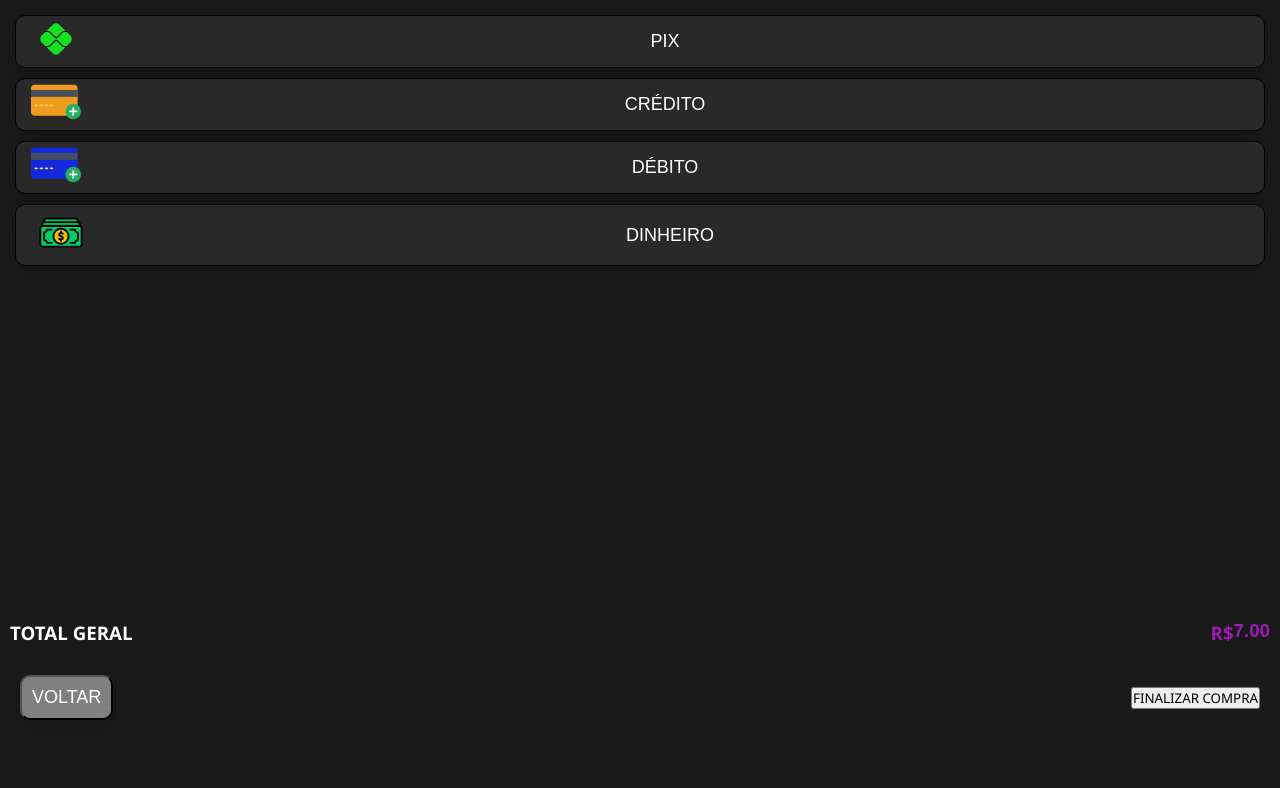
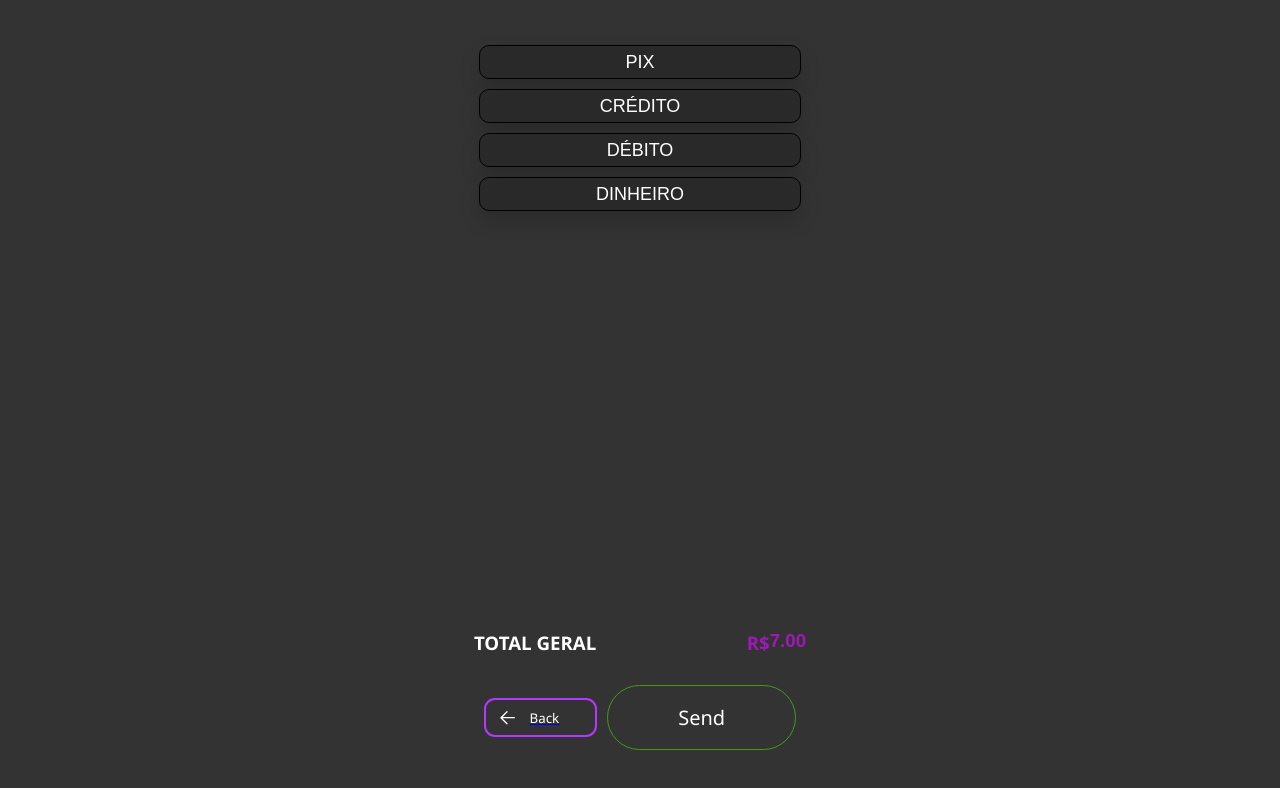
Before and after one commit to hnmcano/unique, a React (Vite) app in the folder frontend/: page /Checkout/Etapa4 in a window 1280 px wide. Shown: the top 788 px of the page. Built offline with nearby package versions, Linux system fonts and the light colour scheme; no server answers.

Commit message:
Atualizações checkout

```diff
--- a/frontend/src/components/Checkout/FormasPagPedido.jsx
+++ b/frontend/src/components/Checkout/FormasPagPedido.jsx
@@ -3,7 +3,7 @@ import { Link } from "react-router-dom";
 import api from "../../api/api";
 import { PagamentoCredito, PagamentoDebito, PagamentoDinheiro, PagamentoPix } from "./pagamentos/FormasDePagamentos";
 import { IconePix, IconeCredito, IconeDebito, IconeDinheiro } from "./pagamentos/iconesSvg";
-import { useState } from "react";
+import { ButtonBack, ButtonEnviar } from "./buttons/ButtonsCheckout";
 
 function FormasPagPedido() {
     const { data,
@@ -14,15 +14,34 @@ function FormasPagPedido() {
             formaPagamento,
             handleSelect
         } = useCheckout();
+    const btn = document.getElementById('send');
 
 
     const handledSubmit = async (event) => {
+        const [isLoading, setIsLoading] = useCheckout();
+        setIsLoading(true);
+
+        if (isLoading) {
+            btn.classList.add('is-loading');
+        }
 
         event.preventDefault();
 
-        const response = await api.post("/pedidos/react", data);
-        const pedido = response.data;
-        console.log(pedido);
+        try{
+            const response = await api.post("/pedidos/react", data);
+            const pedido = response.data;
+
+            console.log(response.data);
+            setIsLoading(false);
+            btn.classList.add('is-success');
+            btn.classList.remove('is-loading');
+            btn.removeEventListener('click', send);
+
+        }catch(error){
+            console.log(error);
+            setIsLoading(false);
+        }
+
     }
 
     return (
@@ -97,9 +116,9 @@ function FormasPagPedido() {
                 </div>
                 <div className="Botoes-Checkout">
                     <Link to="/Checkout/Etapa2">
-                        <button className="voltar" type="button">VOLTAR</button>
+                        <ButtonBack/>
                     </Link>
-                    <button onClick={handledSubmit} className="continuar-Checkout" type="submit">FINALIZAR COMPRA</button>
+                    <ButtonEnviar onClick={handledSubmit}/>
                 </div>
             </div>
         </div>
--- a/frontend/src/components/Checkout/FormularioEntrega.jsx
+++ b/frontend/src/components/Checkout/FormularioEntrega.jsx
@@ -9,7 +9,7 @@ import { ButtonBack, ButtonNext } from "./buttons/ButtonsCheckout";
 function FormularioEntrega() {
     const Navigate = useNavigate();
     const {data, setData} = useCheckout();
-    const {checked} = useState(true)
+    const [checked, setchecked] = useState(true);
     const [position, setPosition] = useState(null);
     const refs = useRef([]);
 
@@ -140,7 +140,7 @@ function FormularioEntrega() {
                             value={data.entrega.endereco}
                             onChange={handledChangeEntrega}
                             disabled
-                            style={{ color: "white" }} />
+                            style={{  color: "white", cursor: "not-allowed", pointerEvents: "none", backgroundColor: "#686868" }} />
                         </div>
                         <div className="Grupo-Formulario">
                             <label className="Names-Formulario" htmlFor="numero">Número:<label style={{"color": "red"}}>* </label></label>
@@ -174,17 +174,17 @@ function FormularioEntrega() {
 
                     <div className="Grupo-Formulario">
                         <label className="Names-Formulario" htmlFor="bairro">Bairro:</label>
-                        <input className="Entrada-Formulario"type="text" id="bairro" name="bairro" value={data.entrega.bairro} onChange={handledChangeEntrega} disabled style={{ color: "black", cursor: "not-allowed", pointerEvents: "none", backgroundColor: "#686868" }} />
+                        <input className="Entrada-Formulario"type="text" id="bairro" name="bairro" value={data.entrega.bairro} onChange={handledChangeEntrega} disabled style={{ color: "white", cursor: "not-allowed", pointerEvents: "none", backgroundColor: "#686868" }} />
                     </div>
 
                     <div className="Grupo-Formulario">
                         <label className="Names-Formulario" htmlFor="cidade">Cidade:</label>
-                        <input className="Entrada-Formulario" type="text" id="cidade" name="cidade" value={data.entrega.cidade} onChange={handledChangeEntrega} disabled style={{ color: "black", cursor: "not-allowed", pointerEvents: "none", backgroundColor: "#686868"  }} />
+                        <input className="Entrada-Formulario" type="text" id="cidade" name="cidade" value={data.entrega.cidade} onChange={handledChangeEntrega} disabled style={{ color: "white", cursor: "not-allowed", pointerEvents: "none", backgroundColor: "#686868"  }} />
                     </div>
 
                     <div className="Grupo-Formulario">
                         <label className="Names-Formulario" htmlFor="estado">Estado:</label>
-                        <input className="Entrada-Formulario" type="text" id="estado" name="estado" value={data.entrega.estado} onChange={handledChangeEntrega} disabled style={{color: "black", cursor: "not-allowed", pointerEvents: "none", backgroundColor: "#686868"  }} />
+                        <input className="Entrada-Formulario" type="text" id="estado" name="estado" value={data.entrega.estado} onChange={handledChangeEntrega} disabled style={{color: "white", cursor: "not-allowed", pointerEvents: "none", backgroundColor: "#686868"  }} />
                     </div>
                 </form>
                 {position && (
--- a/frontend/src/components/Checkout/ListProdutosPedido.jsx
+++ b/frontend/src/components/Checkout/ListProdutosPedido.jsx
@@ -1,6 +1,7 @@
 import { useState } from "react";
 import { useCheckout } from "../../contexts/CheckoutContext";
 import { Link, useNavigate } from "react-router-dom";
+import { ButtonBack, ButtonNext } from "./buttons/ButtonsCheckout";
 
 function ListProdutosPedido({}){
     const { data, produtos, totalQuantidade, totalCarrinho, valor_total, entregaTaxa } = useCheckout();
@@ -91,9 +92,9 @@ function ListProdutosPedido({}){
                     </div>
                     <div className="Botoes-Checkout">
                         <Link to="/Checkout/Etapa2">
-                            <button className="voltar" type="button">VOLTAR</button>
+                            <ButtonBack/>
                         </Link>
-                        <button onClick={handlesubmit} type="submit" disabled={!checked} className={!checked ? "disabled-continuar-checkout" : "continuar-Checkout"}>CONTINUAR</button>
+                        <ButtonNext checked={checked} handledSubmit={handlesubmit}/>
                     </div>
                 </div>
             </div>
--- a/frontend/src/components/Checkout/buttons/ButtonsCheckout.jsx
+++ b/frontend/src/components/Checkout/buttons/ButtonsCheckout.jsx
@@ -1,18 +1,17 @@
 import "../../../styles/Checkout.css"
+import { useCheckout } from "../../contexts/CheckoutContext";
+import "../../../styles/Enviar.css"
 
 export function ButtonNext ({checked,handledSubmit}) {
     return (
         <>
-            <button onClick={handledSubmit} className={checked? "button-Next" : "button-Next-disabled"}>
+            <button onClick={handledSubmit} disabled={!checked} className={checked? "button-Next" : "button-Next-disabled"}>
                 <svg xmlns="http://www.w3.org/2000/svg" fill="none" viewBox="0 0 24 24" stroke-width="1.5" stroke="currentColor" class="w-6 h-6">
                     <path stroke-linecap="round" stroke-linejoin="round" d="M4.5 12h15m0 0l-6.75-6.75M19.5 12l-6.75 6.75"></path>
                 </svg>
-
-
                 <div class="text">
                     Next
                 </div>
-
             </button>
         </>
     )
@@ -31,3 +30,19 @@ export function ButtonBack () {
         </>
     )
 }
+
+export function ButtonEnviar ({handledSubmit}) {
+
+
+    return(
+        <>
+            <button onClick={handledSubmit} id="send" className="send">
+                <svg viewBox="0 0 90.594 59.714">
+                    <polyline className="check" fill="none" stroke="#FFFFFF" stroke-width="10" stroke-miterlimit="10" points="1.768,23.532 34.415,56.179 88.826,1.768"/>
+                </svg>
+                <span>Send</span>
+            </button>
+        </>
+    )
+
+}
--- a/frontend/src/pages/Catalago.jsx
+++ b/frontend/src/pages/Catalago.jsx
@@ -45,8 +45,7 @@ function ContainerCategories() {
                         </span>
                     </div>
                     <div className="loader-track">
-                <div className="liquid-fill">
-                </div>
+                    <div className="liquid-fill"></div>
                 </div>
             </div>
         );
--- /dev/null
+++ b/frontend/src/styles/Enviar.css
@@ -0,0 +1,84 @@
+html,
+body {
+  align-items: center;
+  background: #333;
+  display: flex;
+  justify-content: center;
+  height: 100vh;
+}
+
+
+.send {
+  background: none;
+  color: white;
+  border: 1px solid #45981B;
+  border-radius: 70px;
+  box-shadow: 0 0 0 0 rgba(69, 152, 27, 0.5);
+  cursor: pointer;
+  font-size: 20px;
+  min-height: 65px;
+  min-width: 65px;
+  outline: none;
+  padding: 15px 70px;
+  transition: background, padding 500ms ease-in-out;
+
+  &.is-loading {
+    animation: pulse 1.5s infinite;
+    padding: 15px 17px;
+  }
+
+  &.is-success {
+    background: #45981B;
+    padding: 15px 17px;
+  }
+}
+
+svg {
+  width: 0;
+  height: 0;
+}
+
+.is-success svg {
+  height: 30px;
+  width: 30px;
+}
+
+.check {
+  stroke-dasharray: 130px 130px;
+  stroke-dashoffset: 130px;
+  transition: stroke-dashoffset 500ms ease-in-out;
+}
+
+.is-loading span,
+.is-success span{
+  display: none;
+}
+
+.is-success .check {
+  stroke-dashoffset : 0px;
+}
+
+@keyframes pulse {
+  0% {
+    transform: scale(.9);
+  }
+  70% {
+    transform: scale(1);
+    box-shadow: 0 0 0 50px rgba(69, 152, 27, 0);
+  }
+    100% {
+    transform: scale(.9);
+    box-shadow: 0 0 0 0 rgba(69, 152, 27, 0);
+  }
+}
+
+#reset {
+  position: absolute;
+  bottom: 20px;
+  right: 20px;
+  background: none;
+  border: 1px solid white;
+  font-size: 14px;
+  color: white;
+  padding: 5px 20px;
+}
```
Lines whose indentation alone changed are shown as unchanged.
